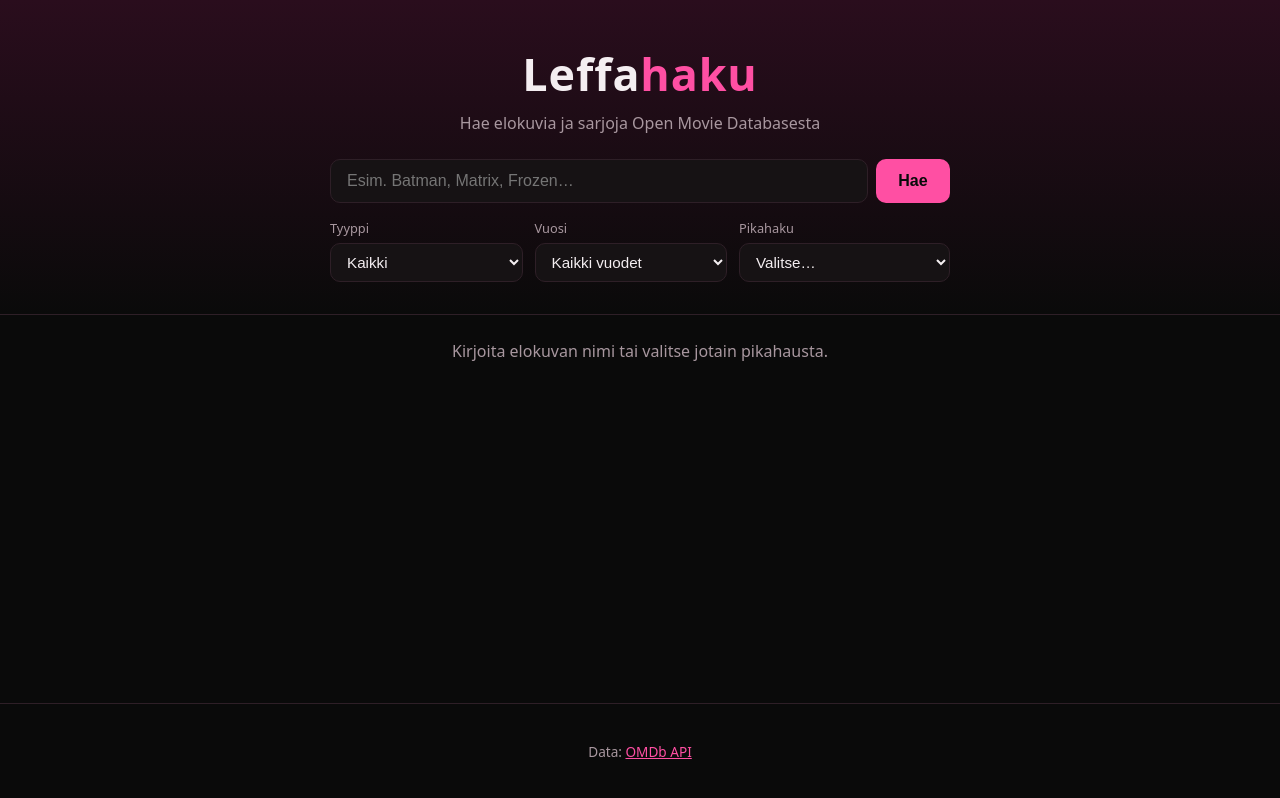
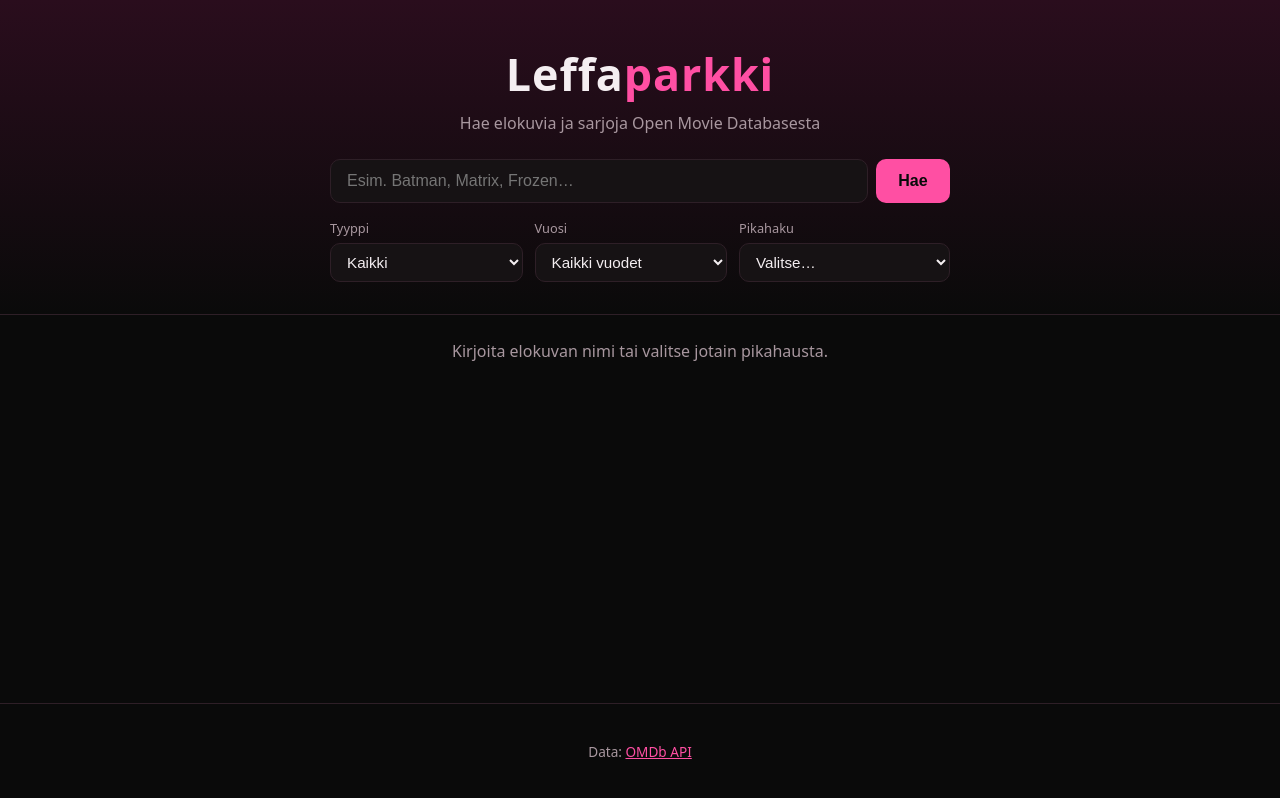
Before and after one commit to Bhora111/Projekti_2_AJAX, a plain HTML site: page index.html in a window 1280 px wide. Drawn offline with Linux system fonts and the light colour scheme.

Commit message:
Nimi vaihdettu: Leffahaku -> Leffaparkki
Co-Authored-By: Claude Opus 5.5 <noreply@anthropic.com>

```diff
--- a/css/style.css
+++ b/css/style.css
@@ -1,5 +1,5 @@
 /* =========================================================
-   Leffahaku – tyylit
+   Leffaparkki – tyylit
    ========================================================= */
 
 /* ----- Värit ja yhteiset arvot (CSS-muuttujat) ----- */
--- a/index.html
+++ b/index.html
@@ -3,7 +3,7 @@
 <head>
   <meta charset="UTF-8">
   <meta name="viewport" content="width=device-width, initial-scale=1.0">
-  <title>Leffahaku – OMDb</title>
+  <title>Leffaparkki – OMDb</title>
   <link rel="stylesheet" href="css/style.css">
   <!-- defer: skripti ajetaan vasta, kun koko HTML on luettu,
        joten JavaScript löytää kaikki sivun elementit -->
@@ -11,7 +11,7 @@
 </head>
 <body>
   <header class="site-header">
-    <h1 class="logo">Leffa<span>haku</span></h1>
+    <h1 class="logo">Leffa<span>parkki</span></h1>
     <p class="tagline">Hae elokuvia ja sarjoja Open Movie Databasesta</p>
 
     <!-- Hakulomake. Huom: ei onclick-, onchange- tai onsubmit-attribuutteja,
--- a/js/app.js
+++ b/js/app.js
@@ -1,7 +1,7 @@
 'use strict';
 
 /* =========================================================
-   Leffahaku – Projekti 2a: AJAX-kutsu live REST API:in
+   Leffaparkki – Projekti 2a: AJAX-kutsu live REST API:in
    Data haetaan OMDb-rajapinnasta: https://www.omdbapi.com/
 
    Ohjelman kulku (tehtävänannon neljä vaihetta):
```
